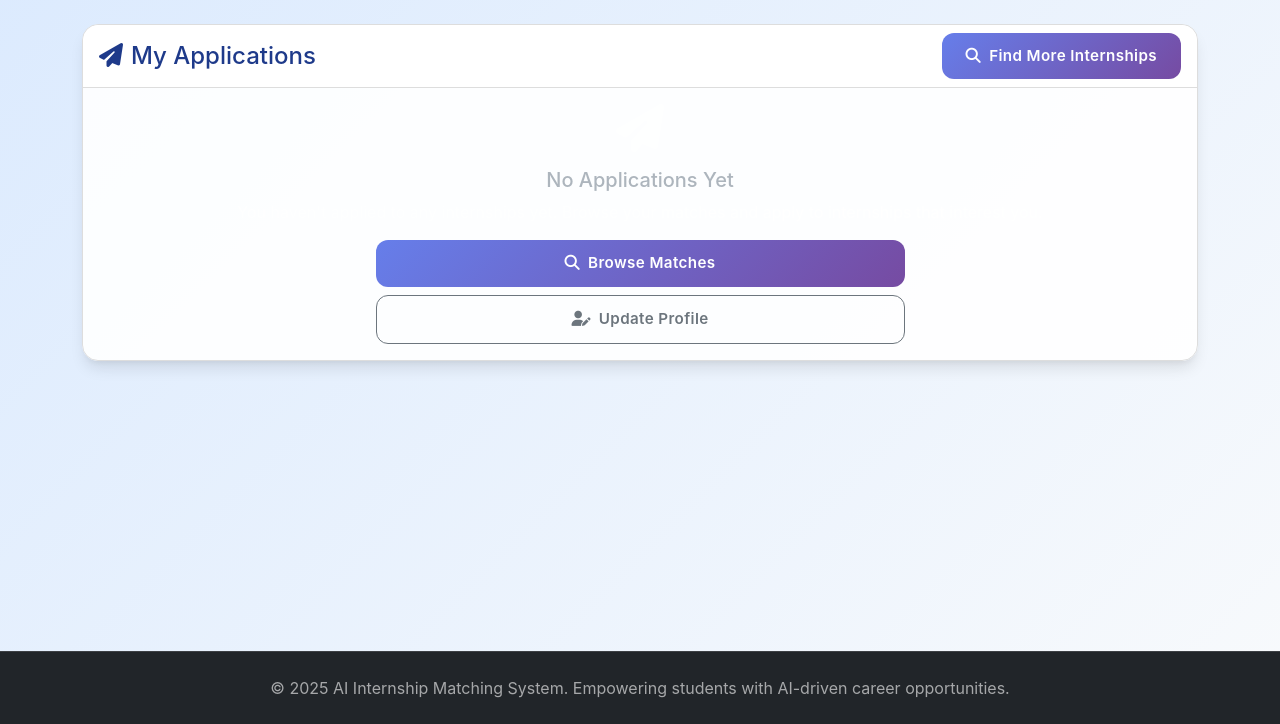
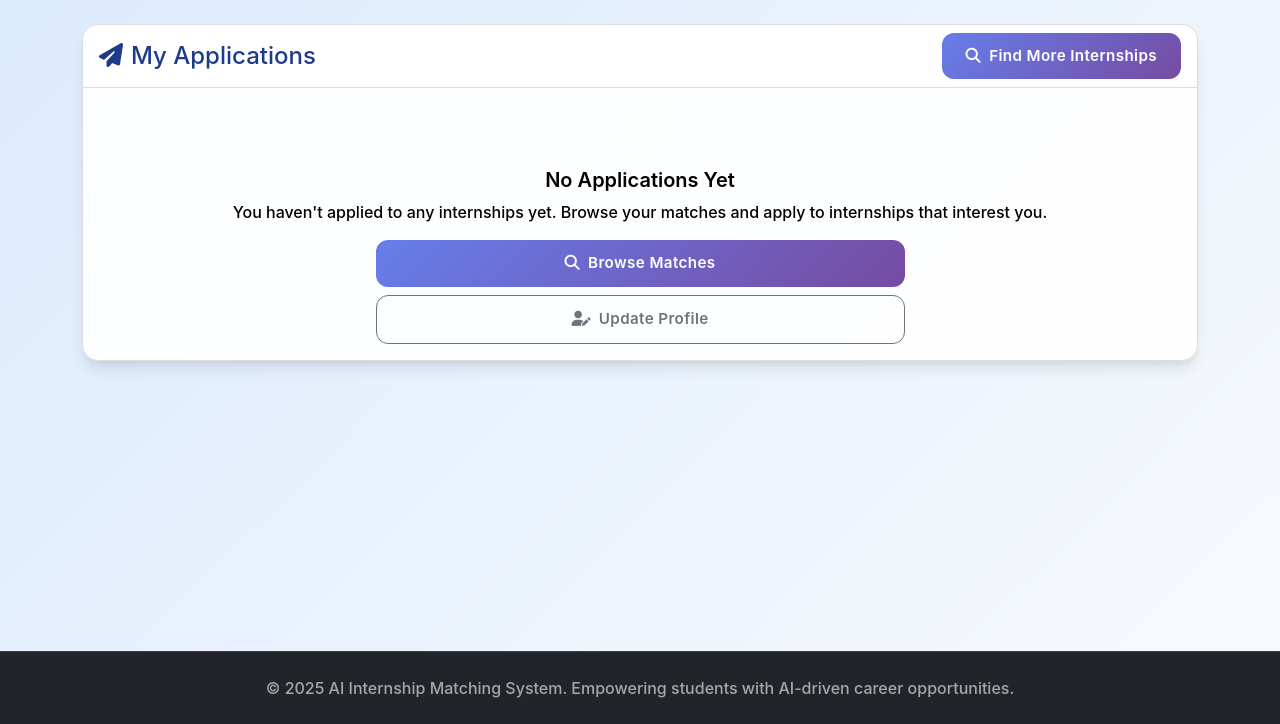
Before and after one commit to yashkrishangupta/InternMatchAI, a Flask app: template templates/applications.html in a window 1280 px wide. Shown: the part 76-800 px from the top of the page. Run offline with Flask 3, Linux system fonts and the light colour scheme; the template is opened without the code that fills it, so the values that code supplies are empty.

Commit message:
Update applications.html

```diff
--- a/templates/applications.html
+++ b/templates/applications.html
@@ -3,6 +3,58 @@
 {% block title %}My Applications - AI Internship Matching{% endblock %}
 
 {% block content %}
+
+<style>
+/* Ensure labels like Applied:, Last Updated:, Interview: are dark */
+.card-body small.text-muted {
+    color: #222 !important;
+    font-weight: 600;
+}
+
+/* Keep the actual values bold & darker */
+.card-body .fw-bold {
+    color: #000 !important;
+}
+
+/* Interview date highlight stays blue */
+.card-body .fw-bold.text-info {
+    color: #0dcaf0 !important;
+}
+
+/* Override Bootstrap muted text */
+.text-muted {
+    color: #333 !important; /* Dark gray for visibility */
+    font-weight: 500;
+}
+
+/* Ensure card titles and strong text are bold & dark */
+.card-body strong,
+.card-body h5,
+.card-body h6 {
+    color: #000 !important;
+    font-weight: 600;
+}
+
+/* Ensure small texts inside cards are readable */
+.card .card-body .small,
+.card .card-body span,
+.card .card-body p {
+    color: #000 !important;
+    font-weight: 500;
+}
+
+/* Badges */
+.badge.bg-warning {
+    color: #000 !important;
+    font-weight: bold;
+}
+
+/* Status card fix */
+.card.bg-light .card-body {
+    color: #000 !important;
+}
+</style>
+
 <div class="row">
     <div class="col-12">
         <div class="card mb-4">
@@ -69,7 +121,7 @@
                                         {% endif %}
                                         {% if application.internship.stipend %}
                                         <div class="col-auto">
-                                            <i class="fas fa-rupee-sign text-muted me-1"></i>
+                                            <i class="fas fa-indian-rupee-sign text-muted me-1"></i>
                                             <span class="small">{{ "%.0f"|format(application.internship.stipend) }}/month</span>
                                         </div>
                                         {% endif %}
@@ -186,4 +238,5 @@
         </div>
     </div>
 </div>
+
 {% endblock %}
```
